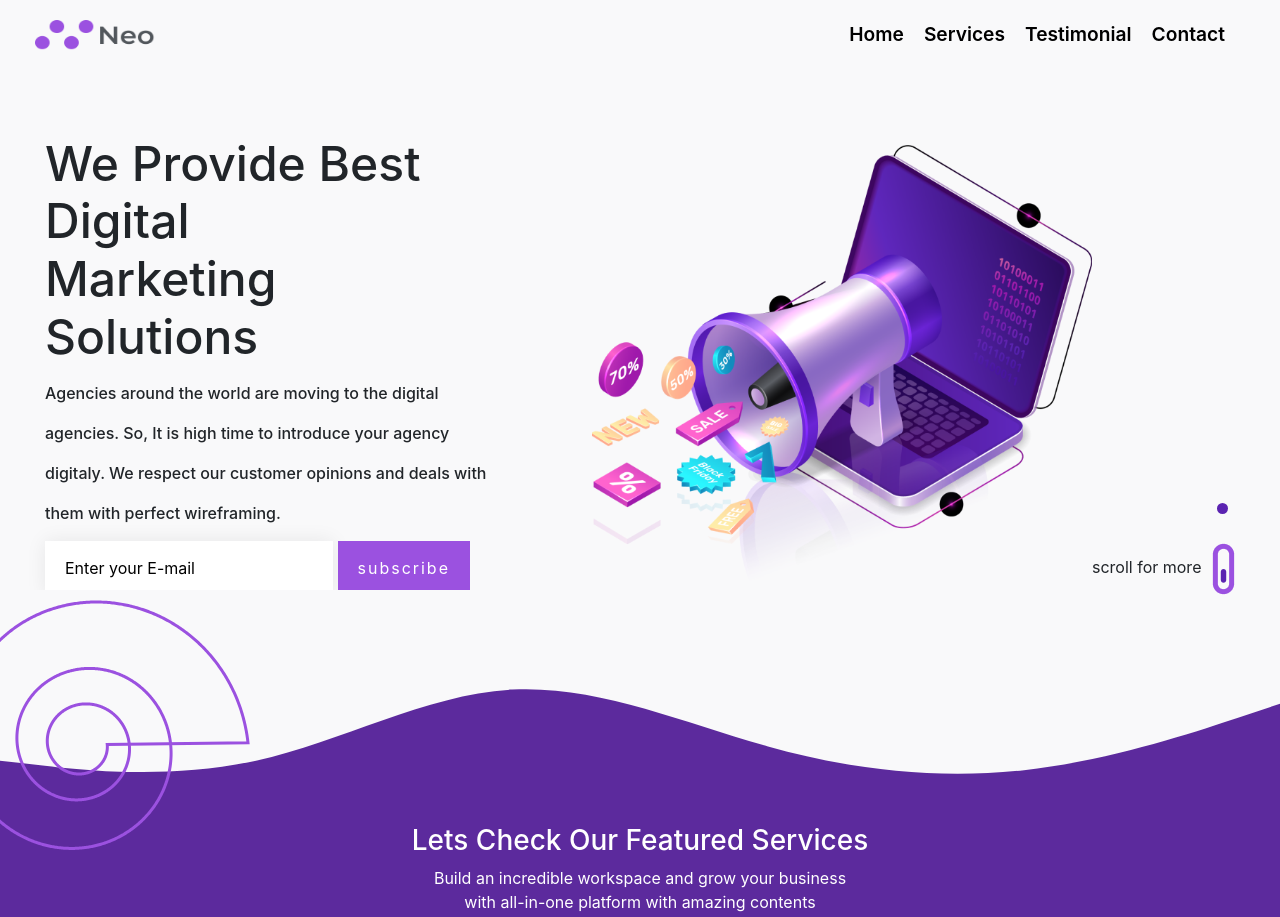
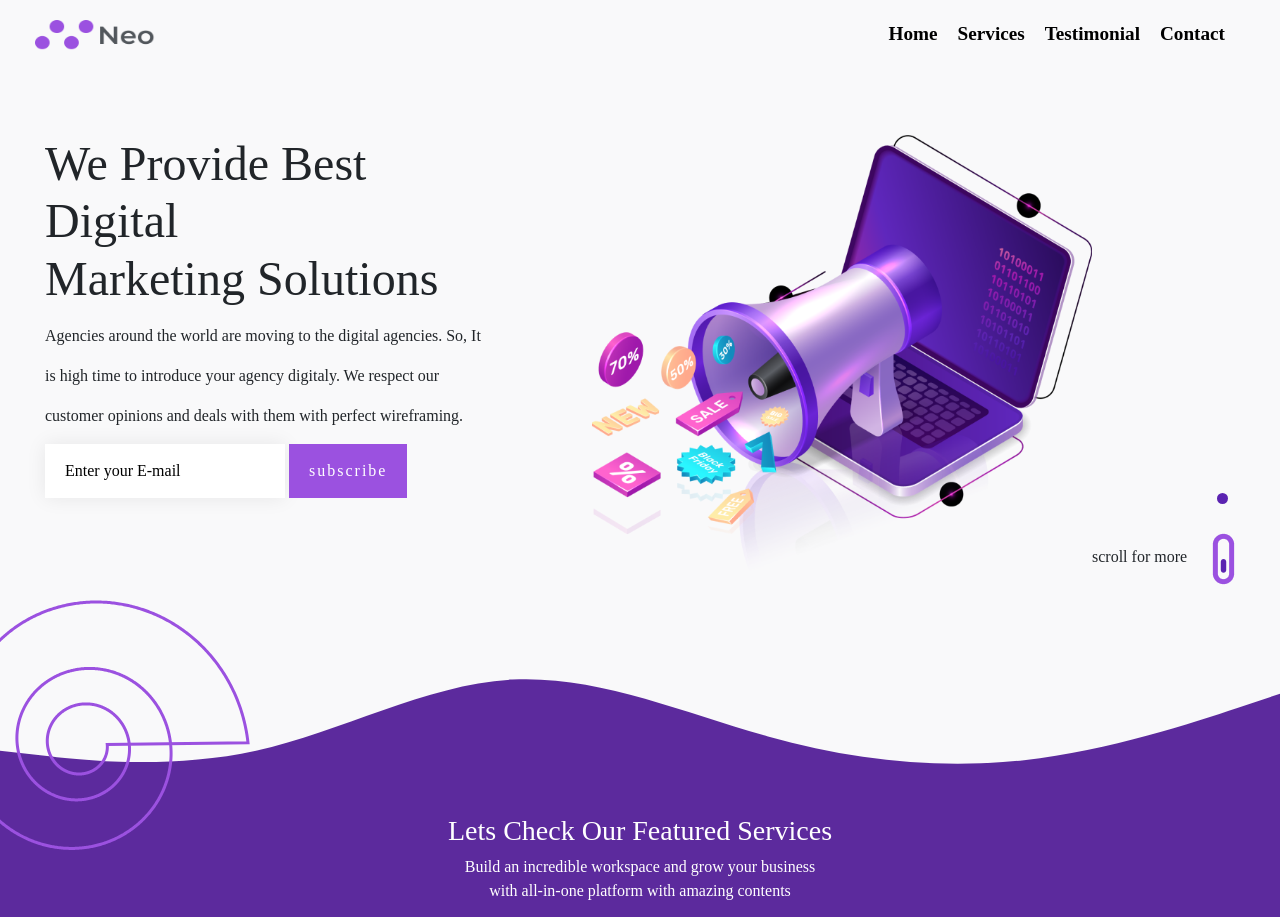
Before and after one commit to rylla/Marketing, a plain HTML site: page index.html in a window 1280 px wide. Shown: the top 917 px of the page. Drawn offline with Linux system fonts and the light colour scheme.

Commit message:
changes made

```diff
--- a/css/style.css
+++ b/css/style.css
@@ -4,8 +4,13 @@
     box-sizing: border-box;
 }
 
+html{
+    font-family: 'sans-serif';
+}
+
 body{
     background: #F9F9FA;
+    font-family: 'sans-serif';
 }
 
 .header{
```
